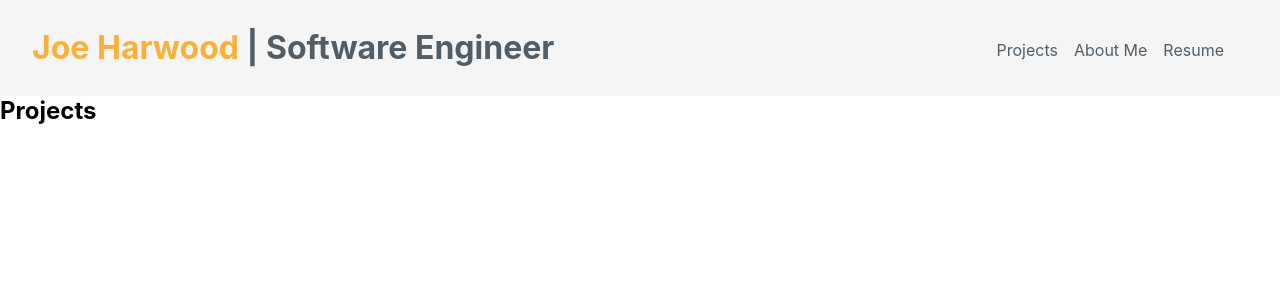
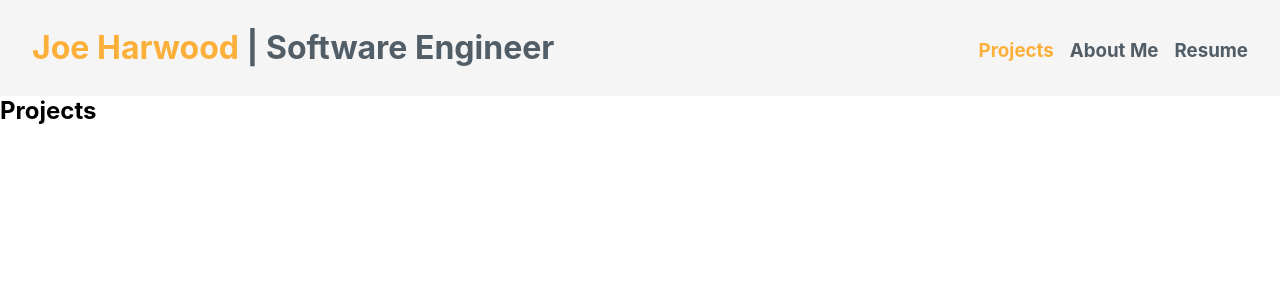
Before and after one commit to joeharwood96/online-portfolio, a React (Create React App) app: page / in a window 1280 px wide. Shown: the top 300 px of the page. Built offline with nearby package versions, Linux system fonts and the light colour scheme.

Commit message:
Color active nav

```diff
--- a/src/components/menu.jsx
+++ b/src/components/menu.jsx
@@ -5,12 +5,12 @@ import styled from 'styled-components';
 import Link from '@material-ui/core/Link';
 
 
-const MenuOptions = ['Projects', 'About Me', 'Resume']
+const MenuOptions = ['Projects', 'About Me', 'Resume'];
 const MenuLink = {
     'Projects':'/',
     'About Me':'/about-me',
     'Resume':'https://drive.google.com/file/d/12XBR7IokX0VPABrBL0G2CSUovcd4LtuT/view'
-}
+};
 
 export default function Menu(props) {
 
@@ -45,7 +45,8 @@ export default function Menu(props) {
                         <MenuOption>
                             <Link
                                 href={MenuLink[option]}
-                                color="inherit"
+                                color={'inherit'}
+                                style={{color: MenuLink[option] === window.location.pathname ? '#FCB03A' : null}}
                                 target={option === 'Resume' ? '_blank' : null}
                             >
                                 {option}
--- a/src/components/navigation.jsx
+++ b/src/components/navigation.jsx
@@ -15,6 +15,13 @@ export default function Navigation(props) {
         setShowMenu,
         showMenu
     } = props;
+
+    const NavOptions = ['Projects', 'About Me', 'Resume'];
+    const NavLink = {
+        'Projects':'/',
+        'About Me':'/about-me',
+        'Resume':'https://drive.google.com/file/d/12XBR7IokX0VPABrBL0G2CSUovcd4LtuT/view'
+    }
 
     const [windowWidth, ] = useWindowSize();
 
@@ -65,12 +72,12 @@ export default function Navigation(props) {
     `;
 
     const LinkWrapper = styled.section`
-        color: ${colorScheme.primary};
-        padding: 2.5rem;
+        padding-top: 1.25rem;
         margin-right: 10rem;
+        display: flex;
 
         @media(max-width: 1408px) {
-            margin-right: 1rem;
+            margin-right: 2rem;
         }
     `;
 
@@ -98,6 +105,18 @@ export default function Navigation(props) {
         }
     `;
 
+    const NavOption = styled.h3`
+        color: ${colorScheme.primary};
+        margin-left: 1rem;
+
+        &:hover {
+            cursor: pointer;
+            color: ${colorScheme.secondary};
+        }
+    `;
+
+    console.log(colorScheme.secondary);
+
     return (
         <NavWrapper>
             <NavTitle>Joe Harwood <span style={{color: colorScheme.primary}}>| Software Engineer</span></NavTitle>
@@ -106,20 +125,22 @@ export default function Navigation(props) {
                 <MenuButton onClick={() => setShowMenu(!showMenu)}>{showMenu ? <CloseIcon />: <MenuIcon />}</MenuButton>
                 :
                 <LinkWrapper>
-                    <Link color="inherit" href="/" style={{marginLeft: '1rem'}}>
-                        Projects
-                    </Link>
-                    <Link color="inherit" href="/about-me" style={{marginLeft: '1rem'}}>
-                        About Me
-                    </Link>
-                    <Link
-                        color="inherit"
-                        href="https://drive.google.com/file/d/12XBR7IokX0VPABrBL0G2CSUovcd4LtuT/view"
-                        style={{marginLeft: '1rem'}}
-                        target='_blank'
-                    >
-                        Resume
-                    </Link>
+                    {
+                        NavOptions.map(option => {
+                            return (
+                                <NavOption>
+                                    <Link
+                                        href={NavLink[option]}
+                                        color={'inherit'}
+                                        style={{color: NavLink[option] === window.location.pathname ? '#FCB03A' : null}}
+                                        target={option === 'Resume' ? '_blank' : null}
+                                    >
+                                        {option}
+                                    </Link>
+                                </NavOption>
+                            )
+                        })
+                    }
                 </LinkWrapper>
             }
         </NavWrapper>
```
